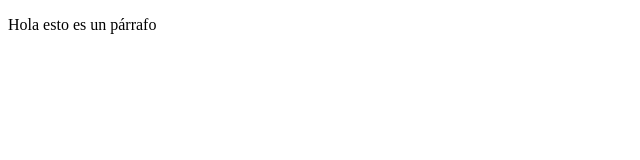
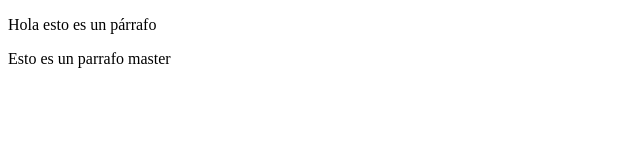
Before and after one commit to maperezr14/test-git, a plain HTML site: page index.html in a window 1280 px wide. Shown: the whole page, without its empty margins (0-640 px from the left). Drawn offline with Linux system fonts and the light colour scheme.

Commit message:
master parrafo

```diff
--- a/index.html
+++ b/index.html
@@ -14,6 +14,7 @@
         <section>
             <div>
                 <p>Hola esto es un párrafo</p>
+                <p>Esto es un parrafo master</p>
             </div>
         </section>
     </main>
```
